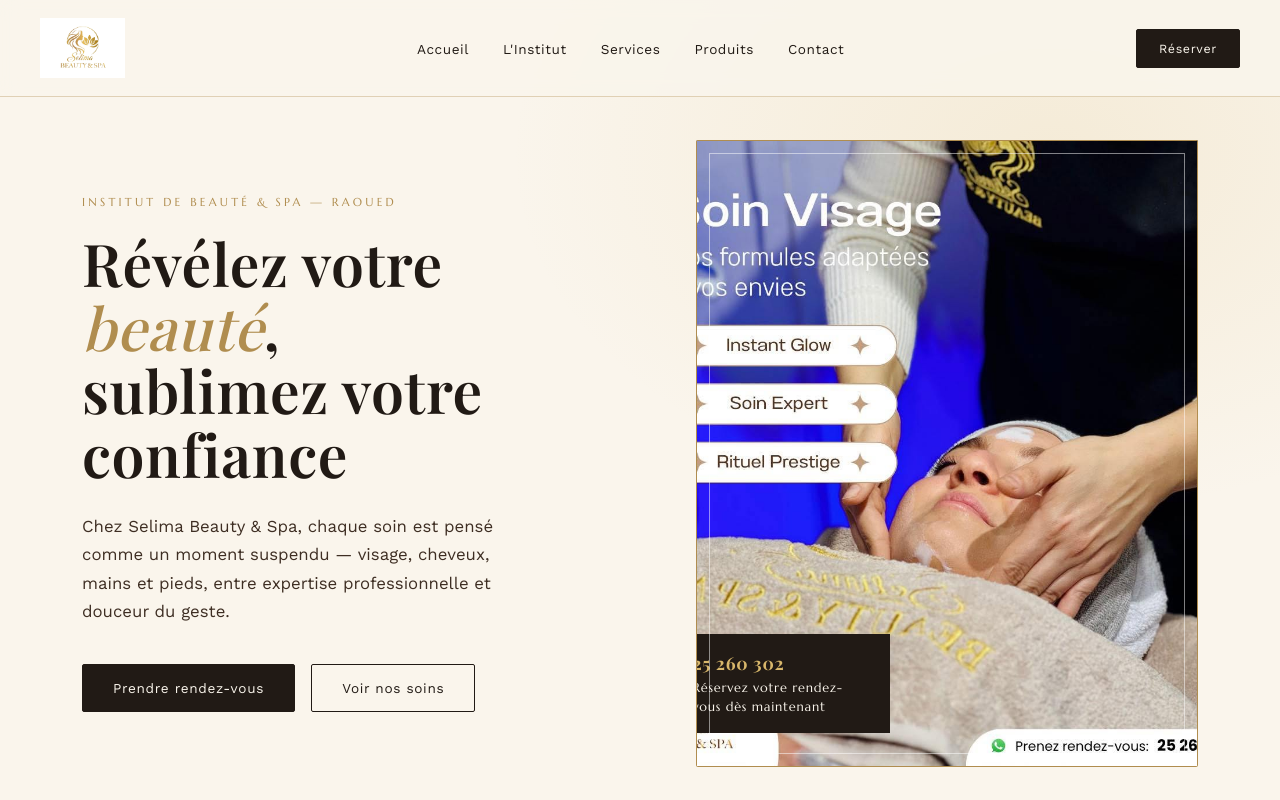
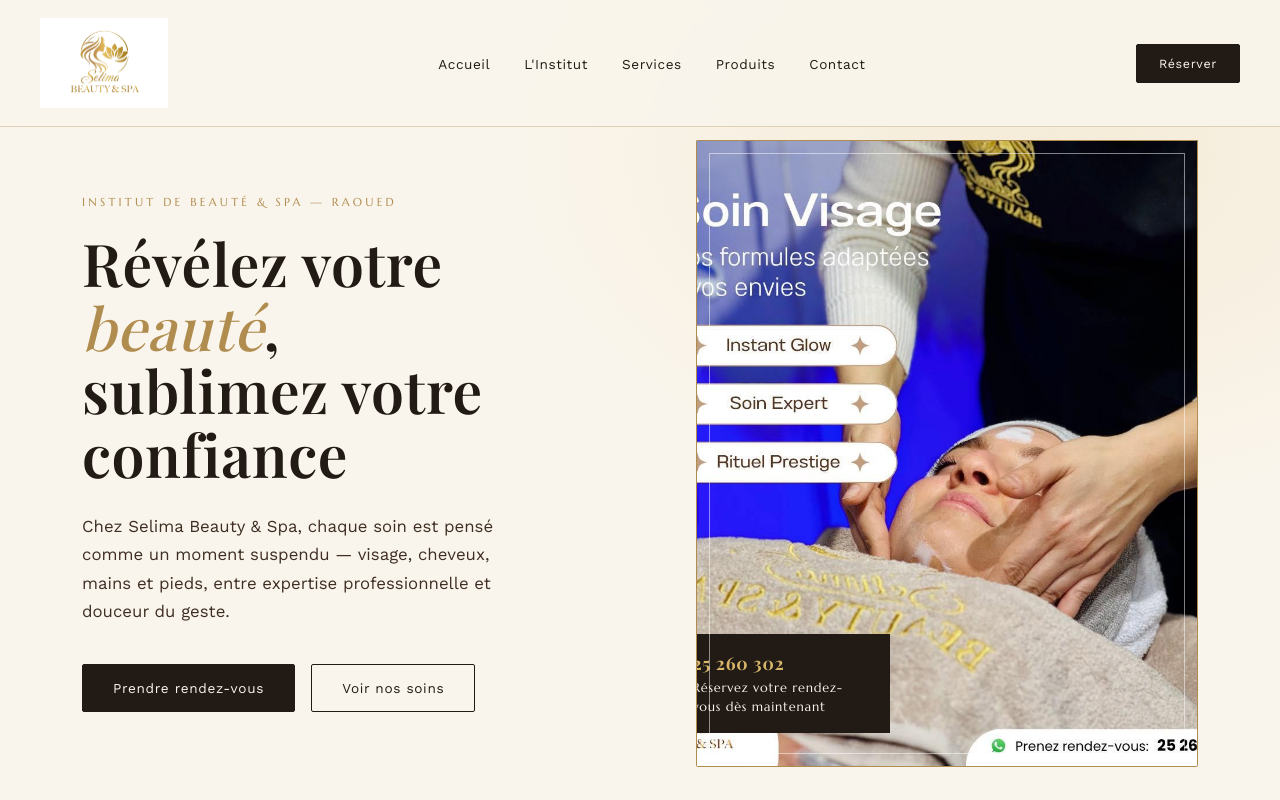
Before and after one commit to rouissiadam70-eng/Selima-Beauty-and-Spa, a React (Vite) app: page / in a window 1280 px wide. Shown: the top 800 px of the page. Built offline with nearby package versions, Linux system fonts and the light colour scheme; a web font is replaced by a local one.

Commit message:
Augmenter encore la taille du logo

```diff
--- a/src/App.css
+++ b/src/App.css
@@ -49,7 +49,7 @@ h1, h2, h3 {
 }
 
 .brandmark { display: flex; align-items: center; gap: 12px; }
-.brandmark img { height: 60px; width: auto; }
+.brandmark img { height: 90px; width: auto; }
 
 .site-header nav ul { display: flex; gap: 34px; }
 .site-header nav a {
@@ -57,6 +57,10 @@ h1, h2, h3 {
   letter-spacing: 0.04em;
   position: relative;
   padding-bottom: 4px;
+}
+.site-header {
+  padding: 18px 40px;
+
 }
 .site-header nav a::after {
   content: '';
```
